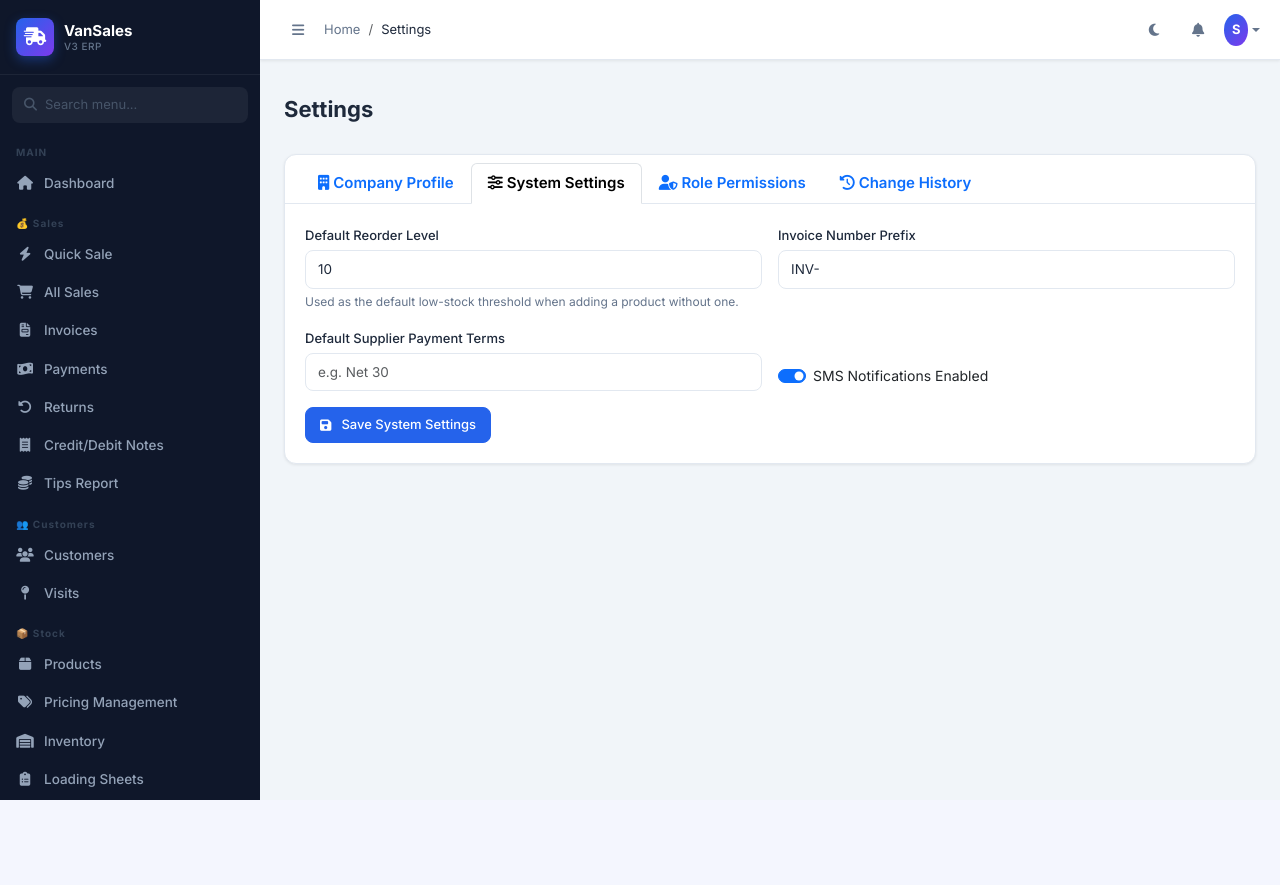
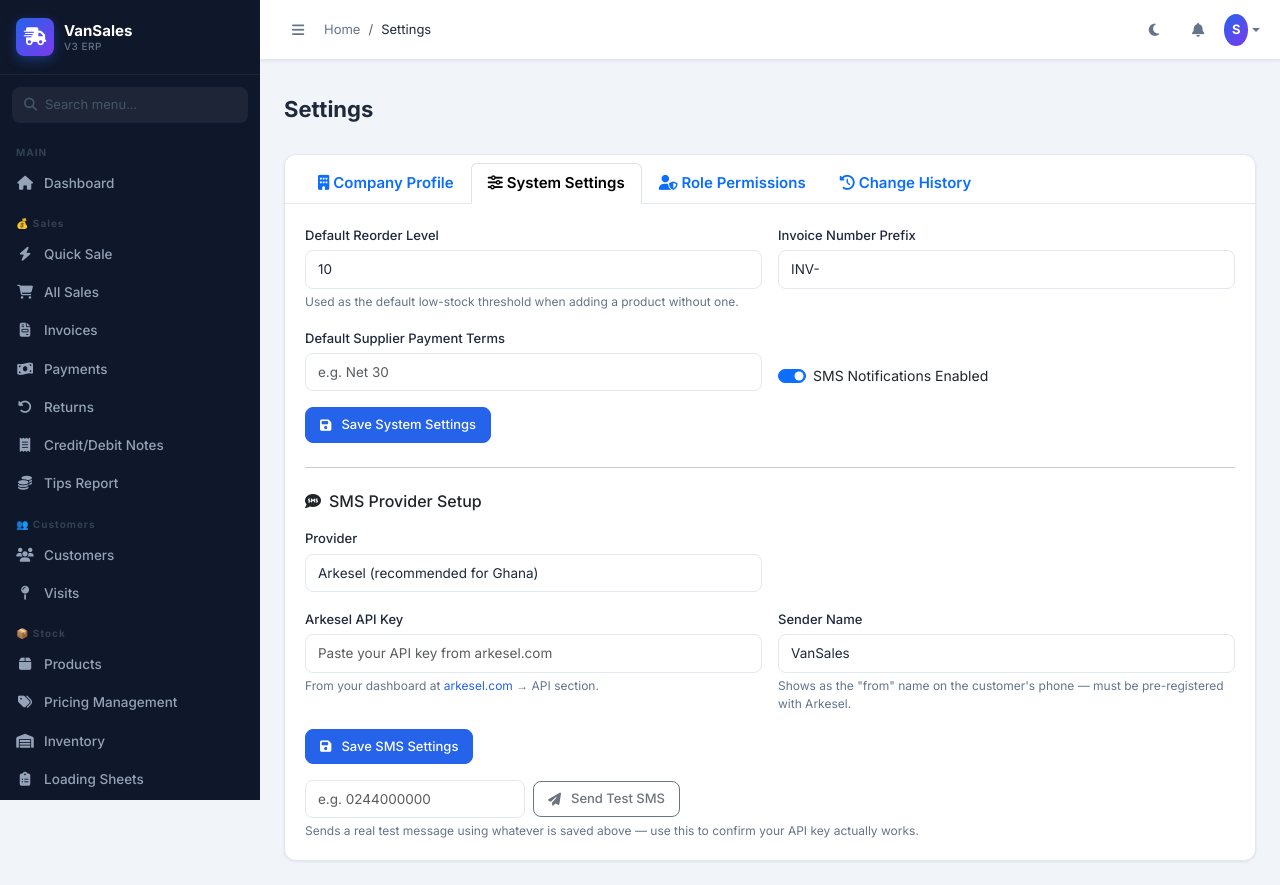
Before and after one commit to itmhikizaro08-hub/van-sale-v3, a Flask app: page /settings/ in a window 1280 px wide, after a click on "System Settings". Before the commit the page ends 800 px from the top, so only its background shows below. Run offline with Flask 3, Linux system fonts and the light colour scheme; a user stored in the database is signed in; data comes from the database, SQL or seed files in the repository; data that the repository does not hold is empty; some libraries are stand-ins or nearby versions.

Commit message:
Fix SMS sending and make provider config manageable from Settings
Every SMS attempt had been failing silently with an Arkesel auth error
since no API key was ever configured. SMS provider settings (Arkesel/
Hubtel key, sender name) now live in Settings instead of env files, with
a test-send button for instant verification. Also fixes apiCall()
swallowing server error messages on non-2xx responses app-wide, and a
save-form bug that would have wiped a saved API key on any resave where
the password field was left blank.

```diff
--- a/models/settings.py
+++ b/models/settings.py
@@ -20,6 +20,15 @@ class Settings(db.Model):
     invoice_prefix = db.Column(db.String(10), default='INV-')
     default_payment_terms = db.Column(db.String(100))
     sms_enabled = db.Column(db.Boolean, default=True)
+
+    # SMS provider config — set through Settings so a non-technical admin
+    # never has to edit environment files or restart the server. Falls back
+    # to the SMS_PROVIDER/ARKESEL_*/HUBTEL_* env vars if left blank here.
+    sms_provider = db.Column(db.String(20), default='arkesel')
+    arkesel_api_key = db.Column(db.String(255))
+    arkesel_sender_name = db.Column(db.String(20), default='VanSales')
+    hubtel_client_id = db.Column(db.String(255))
+    hubtel_client_secret = db.Column(db.String(255))
 
     updated_at = db.Column(db.DateTime, default=datetime.utcnow, onupdate=datetime.utcnow)
 
--- a/routes/settings.py
+++ b/routes/settings.py
@@ -22,6 +22,9 @@ FIELD_LABELS = {
     'company_address': 'Address', 'company_logo': 'Logo',
     'default_reorder_level': 'Default Reorder Level', 'invoice_prefix': 'Invoice Prefix',
     'default_payment_terms': 'Default Payment Terms', 'sms_enabled': 'SMS Notifications',
+    'sms_provider': 'SMS Provider', 'arkesel_api_key': 'Arkesel API Key',
+    'arkesel_sender_name': 'Arkesel Sender Name', 'hubtel_client_id': 'Hubtel Client ID',
+    'hubtel_client_secret': 'Hubtel Client Secret',
 }
 
 # Roles editable through the permissions tab — admin is intentionally excluded
@@ -137,6 +140,76 @@ def update_system():
     return redirect(url_for('settings.index', tab='system'))
 
 
+@settings_bp.route('/sms', methods=['POST'])
+@login_required
+def update_sms():
+    if not current_user.can_write('settings'):
+        flash('Permission denied.', 'danger')
+        return redirect(url_for('settings.index'))
+
+    s = Settings.get()
+    # Secret fields render blank in the form for security (see the "leave
+    # blank to keep it" placeholder) — an empty submission must preserve the
+    # existing value, not wipe it, since the browser always sends the field.
+    new_arkesel_key = request.form.get('arkesel_api_key', '').strip()
+    new_hubtel_secret = request.form.get('hubtel_client_secret', '').strip()
+    updates = {
+        'sms_provider': request.form.get('sms_provider', s.sms_provider),
+        'arkesel_api_key': new_arkesel_key or s.arkesel_api_key,
+        'arkesel_sender_name': (request.form.get('arkesel_sender_name') or 'VanSales').strip(),
+        'hubtel_client_id': request.form.get('hubtel_client_id', s.hubtel_client_id),
+        'hubtel_client_secret': new_hubtel_secret or s.hubtel_client_secret,
+    }
+
+    # Secret fields never go into the audit trail in plaintext — just note
+    # that they changed, so a key rotation is traceable without leaking it.
+    secret_fields = {'arkesel_api_key', 'hubtel_client_secret'}
+    changes = []
+    for field, new_value in updates.items():
+        old_value = getattr(s, field)
+        if old_value != new_value:
+            if field in secret_fields:
+                changes.append(f'{FIELD_LABELS.get(field, field)}: (changed)')
+            else:
+                label = FIELD_LABELS.get(field, field)
+                changes.append(f'{label}: {old_value or "(empty)"} → {new_value or "(empty)"}')
+            setattr(s, field, new_value)
+
+    db.session.commit()
+
+    if changes:
+        _log_change('system', 'SMS config — ' + '; '.join(changes))
+        db.session.commit()
+        flash('SMS settings updated!', 'success')
+    else:
+        flash('No changes to save.', 'info')
+    return redirect(url_for('settings.index', tab='system'))
+
+
+@settings_bp.route('/sms/test', methods=['POST'])
+@login_required
+def test_sms():
+    if not current_user.can_write('settings'):
+        return {'error': 'Permission denied'}, 403
+
+    data = request.get_json(silent=True) or {}
+    phone = (data.get('phone') or '').strip()
+    if not phone:
+        return {'error': 'Enter a phone number to test with.'}, 400
+
+    from services.sms_service import send_sms
+    success = send_sms(phone, 'Test message from Van Sales V3 — your SMS setup is working!',
+                        sms_type='custom', recipient_name='Test')
+
+    from models.notification import SMSLog
+    last = SMSLog.query.filter_by(phone_number=phone).order_by(SMSLog.id.desc()).first()
+    detail = last.provider_response if last else ''
+
+    if success:
+        return {'success': True, 'message': f'Test SMS sent to {phone}.'}
+    return {'error': f'Failed to send: {detail}'}, 400
+
+
 @settings_bp.route('/permissions', methods=['POST'])
 @login_required
 def update_permissions():
--- a/static/js/main.js
+++ b/static/js/main.js
@@ -132,6 +132,11 @@ function getCsrfToken() {
 }
 
 // ── AJAX with JSON ─────────────────────────────────────
+// Routes here return JSON bodies like {success:true,...} or {error:"..."}
+// even on 4xx/5xx status codes — read the body first so callers checking
+// res.error / res.success get the real reason instead of a generic
+// "HTTP 400". Only throw when the response isn't valid JSON at all (a true
+// network failure or an unhandled server error page).
 async function apiCall(url, method = 'GET', data = null) {
   const opts = {
     method,
@@ -139,8 +144,16 @@ async function apiCall(url, method = 'GET', data = null) {
   };
   if (data) opts.body = JSON.stringify(data);
   const res = await fetch(url, opts);
-  if (!res.ok) throw new Error(`HTTP ${res.status}`);
-  return res.json();
+  let body;
+  try {
+    body = await res.json();
+  } catch {
+    throw new Error(`HTTP ${res.status}`);
+  }
+  if (!res.ok && !('error' in body) && !('success' in body)) {
+    throw new Error(`HTTP ${res.status}`);
+  }
+  return body;
 }
 
 // ── Confirm dialog ─────────────────────────────────────
--- a/templates/settings/index.html
+++ b/templates/settings/index.html
@@ -116,6 +116,70 @@
           </div>
           {% endif %}
         </form>
+
+        <hr class="my-4">
+
+        <h6 class="mb-3"><i class="fas fa-sms me-2"></i>SMS Provider Setup</h6>
+        <form method="POST" action="{{ url_for('settings.update_sms') }}" class="row g-3">
+          <div class="col-md-6">
+            <label class="form-label">Provider</label>
+            <select name="sms_provider" class="form-select" id="smsProviderSelect" {{ 'disabled' if not current_user.can_write('settings') else '' }}>
+              <option value="arkesel" {{ 'selected' if settings.sms_provider == 'arkesel' or not settings.sms_provider }}>Arkesel (recommended for Ghana)</option>
+              <option value="hubtel" {{ 'selected' if settings.sms_provider == 'hubtel' }}>Hubtel</option>
+            </select>
+          </div>
+          <div class="col-md-6"></div>
+
+          <div class="col-12 arkesel-fields">
+            <div class="row g-3">
+              <div class="col-md-6">
+                <label class="form-label">Arkesel API Key</label>
+                <input type="password" name="arkesel_api_key" class="form-control" autocomplete="off"
+                       placeholder="{{ 'Already set — leave blank to keep it' if settings.arkesel_api_key else 'Paste your API key from arkesel.com' }}"
+                       {{ 'readonly' if not current_user.can_write('settings') else '' }}>
+                <div class="form-text">From your dashboard at <a href="https://arkesel.com" target="_blank" rel="noopener">arkesel.com</a> → API section.</div>
+              </div>
+              <div class="col-md-6">
+                <label class="form-label">Sender Name</label>
+                <input type="text" name="arkesel_sender_name" class="form-control" maxlength="20"
+                       value="{{ settings.arkesel_sender_name or 'VanSales' }}"
+                       {{ 'readonly' if not current_user.can_write('settings') else '' }}>
+                <div class="form-text">Shows as the "from" name on the customer's phone — must be pre-registered with Arkesel.</div>
+              </div>
+            </div>
+          </div>
+
+          <div class="col-12 hubtel-fields">
+            <div class="row g-3">
+              <div class="col-md-6">
+                <label class="form-label">Hubtel Client ID</label>
+                <input type="text" name="hubtel_client_id" class="form-control" autocomplete="off"
+                       value="{{ settings.hubtel_client_id or '' }}"
+                       {{ 'readonly' if not current_user.can_write('settings') else '' }}>
+              </div>
+              <div class="col-md-6">
+                <label class="form-label">Hubtel Client Secret</label>
+                <input type="password" name="hubtel_client_secret" class="form-control" autocomplete="off"
+                       placeholder="{{ 'Already set — leave blank to keep it' if settings.hubtel_client_secret else '' }}"
+                       {{ 'readonly' if not current_user.can_write('settings') else '' }}>
+              </div>
+            </div>
+          </div>
+
+          {% if current_user.can_write('settings') %}
+          <div class="col-12">
+            <button type="submit" class="btn btn-primary"><i class="fas fa-save me-1"></i>Save SMS Settings</button>
+          </div>
+          {% endif %}
+        </form>
+
+        {% if current_user.can_write('settings') %}
+        <div class="mt-3 d-flex align-items-center gap-2">
+          <input type="tel" id="testSmsPhone" class="form-control" style="max-width:220px" placeholder="e.g. 0244000000">
+          <button type="button" class="btn btn-outline-secondary" id="sendTestSmsBtn"><i class="fas fa-paper-plane me-1"></i>Send Test SMS</button>
+        </div>
+        <div class="form-text">Sends a real test message using whatever is saved above — use this to confirm your API key actually works.</div>
+        {% endif %}
       </div>
 
       <!-- ── Role Permissions ────────────────────────────────────────── -->
@@ -193,5 +257,32 @@
 document.getElementById('roleSelect')?.addEventListener('change', function () {
   window.location.href = '{{ url_for("settings.index") }}?tab=permissions&role=' + this.value;
 });
+
+function toggleSmsProviderFields() {
+  const provider = document.getElementById('smsProviderSelect')?.value;
+  document.querySelectorAll('.arkesel-fields').forEach(el => el.style.display = provider === 'hubtel' ? 'none' : '');
+  document.querySelectorAll('.hubtel-fields').forEach(el => el.style.display = provider === 'hubtel' ? '' : 'none');
+}
+document.getElementById('smsProviderSelect')?.addEventListener('change', toggleSmsProviderFields);
+toggleSmsProviderFields();
+
+document.getElementById('sendTestSmsBtn')?.addEventListener('click', async () => {
+  const phone = document.getElementById('testSmsPhone').value.trim();
+  if (!phone) { Toast.show('Enter a phone number first.', 'warning'); return; }
+  const btn = document.getElementById('sendTestSmsBtn');
+  btn.disabled = true;
+  try {
+    const res = await apiCall('{{ url_for("settings.test_sms") }}', 'POST', { phone });
+    if (res.success) {
+      Toast.show(res.message || 'Test SMS sent.', 'success');
+    } else {
+      Toast.show(res.error || 'Test SMS failed.', 'danger');
+    }
+  } catch (err) {
+    Toast.show(err.message || 'Test SMS failed.', 'danger');
+  } finally {
+    btn.disabled = false;
+  }
+});
 </script>
 {% endblock %}
```
Also changed, not shown: services/migrate.py (+7 -0 lines), services/sms_service.py (+29 -16 lines).
